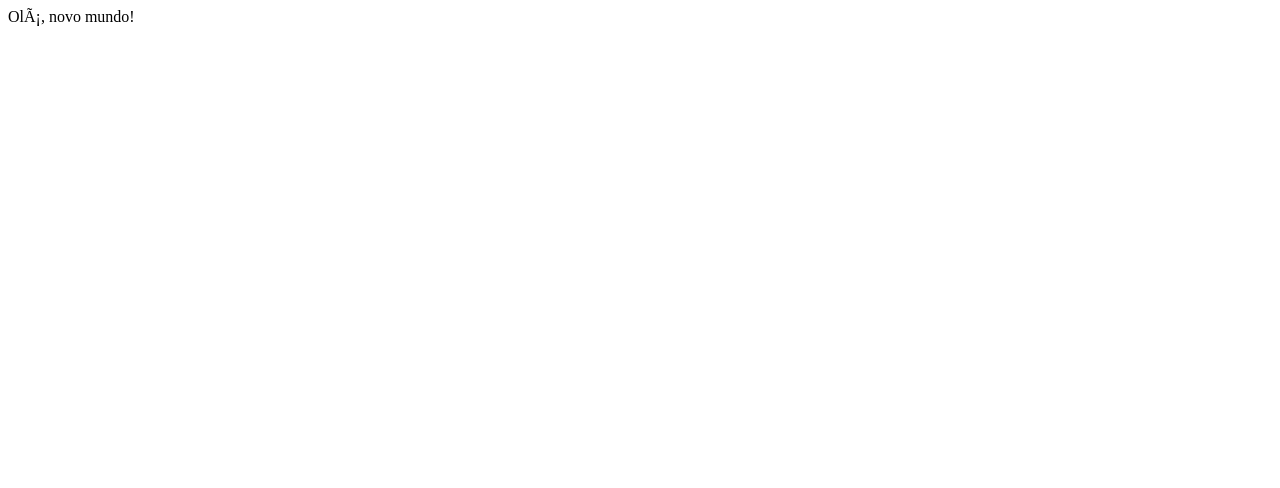
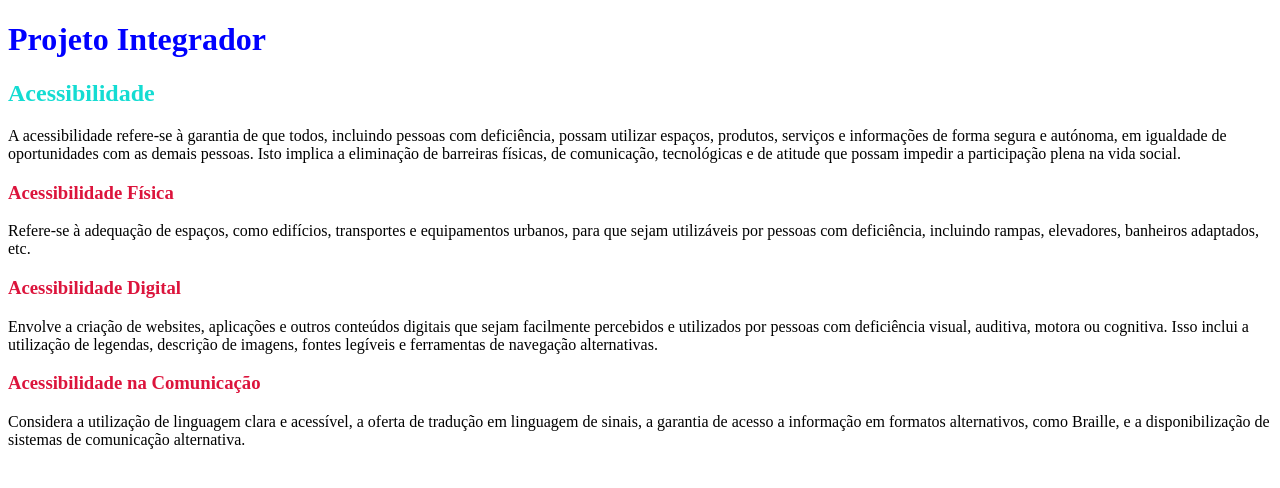
Before and after one commit to CassioGear/senac, a plain HTML site: page Untitled-1.html in a window 1280 px wide. Drawn offline with Linux system fonts and the light colour scheme.

Commit message:
Add files via upload

```diff
--- a/Untitled-1.html
+++ b/Untitled-1.html
@@ -1,10 +1,30 @@
+<!DOCTYPE html>
 <html lang="pt-br">
-    <head>
-        <meta charset="UFT-8">
-        <title>Primeiro HTML</title>
-    </head>
-    <body>
-        <p> Olá, novo mundo!
-        </p>
-    </body>
+<head>
+    <meta charset="UTF-8">
+    <title>Projeto Integrador</title>
+    <style>
+        h1{
+            color: blue;
+        }
+        h2{
+            color: rgb(20, 220, 210);
+        }
+        h3{
+            color: crimson;
+        }
+    </style>
+</head>
+<body>
+    <h1>Projeto Integrador</h1>
+    <h2>Acessibilidade</h2>
+    <p>A acessibilidade refere-se à garantia de que todos, incluindo pessoas com deficiência, possam utilizar espaços, produtos, serviços e informações de forma segura e autónoma, em igualdade de oportunidades com as demais pessoas. Isto implica a eliminação de barreiras físicas, de comunicação, tecnológicas e de atitude que possam impedir a participação plena na vida social.</p>
+    <h3>Acessibilidade Física</h3>
+    <p>Refere-se à adequação de espaços, como edifícios, transportes e equipamentos urbanos, para que sejam utilizáveis por pessoas com deficiência, incluindo rampas, elevadores, banheiros adaptados, etc.</p>
+    <h3>Acessibilidade Digital</h3>
+    <p>Envolve a criação de websites, aplicações e outros conteúdos digitais que sejam facilmente percebidos e utilizados por pessoas com deficiência visual, auditiva, motora ou cognitiva. Isso inclui a utilização de legendas, descrição de imagens, fontes legíveis e ferramentas de navegação alternativas.</p>
+    <h3>Acessibilidade na Comunicação</h3>
+    <p>Considera a utilização de linguagem clara e acessível, a oferta de tradução em linguagem de sinais, a garantia de acesso a informação em formatos alternativos, como Braille, e a disponibilização de sistemas de comunicação alternativa.</p>
+
+</body>
 </html>
```
